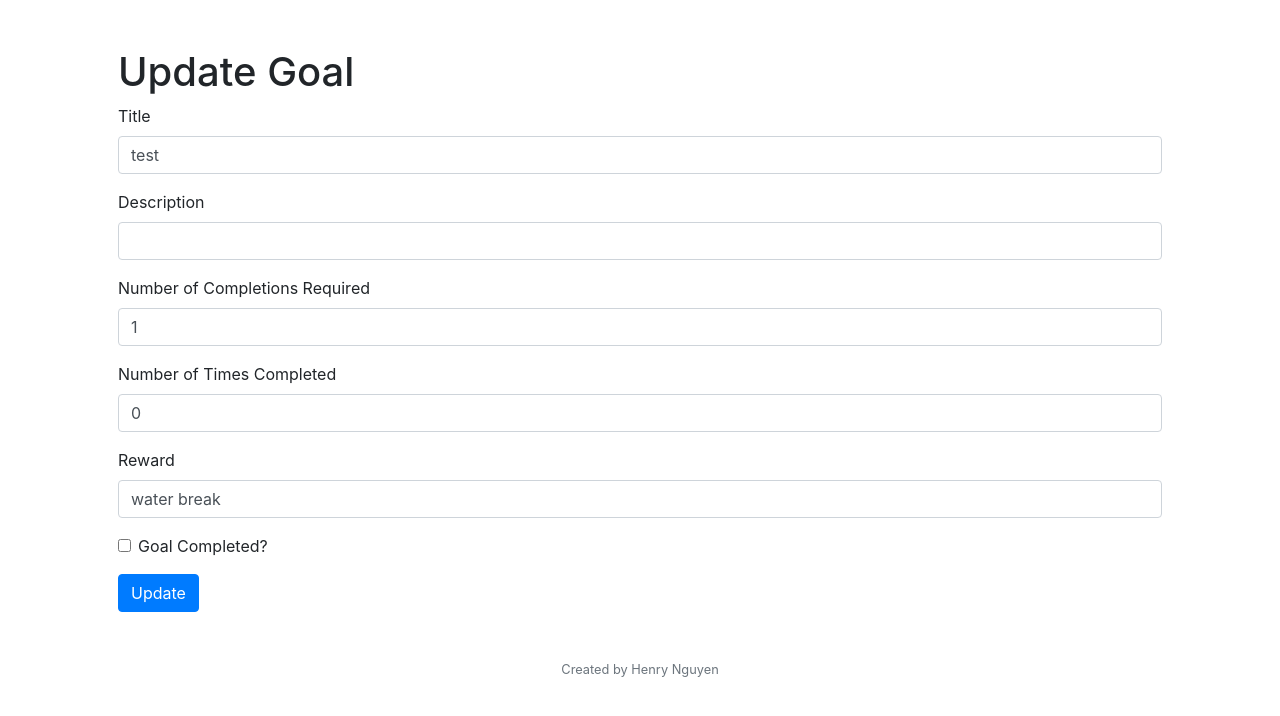
After one commit to double-H-nguyen/CS50, a Flask app: page /update_goal/1 in a window 1280 px wide. The commit adds this page. Shown: the top 716 px of the page. Run offline with Flask 2, Linux system fonts and the light colour scheme; data comes from the database, SQL or seed files in the repository; both versions use the stored data as it was after the commit.

Commit message:
Add ability to update goal

```diff
--- a/project/application.py
+++ b/project/application.py
@@ -4,6 +4,8 @@ from flask_migrate import Migrate
 from flask_session import Session
 from tempfile import mkdtemp
 from datetime import datetime
+
+#TODO replace request.form[""] with request.form.get() because .get() will return None of no input is entered
 
 
 #*******************************************
@@ -86,11 +88,11 @@ def index():
 def add_goal():
   user_id = 1 #! HARD-CODED user_id
   if request.method == "POST":
+    #TODO: validate inputs on the front-end
     title = request.form['title']
     description = request.form['description']
     completions_required = request.form['completions_required']
     reward = request.form['reward']
-    #TODO: validate inputs
 
     # Add goal to database
     new_goal = Goals(title=title, description=description, num_of_completions_required=completions_required, reward=reward, user_id=user_id)
@@ -104,6 +106,35 @@ def add_goal():
   return render_template("add_goal.html")
 
 
+@app.route('/update_goal/<int:id>', methods=['GET', 'POST'])
+def update_goal(id):
+  # Query goal (if it exist)
+  goal = Goals.query.get_or_404(id)
+
+  if request.method == "POST":
+    #TODO: validate inputs on the front-end
+    # Update goal to database
+    goal.title = request.form['title']
+    goal.description = request.form['description']
+    goal.completions_required = request.form['completions_required']
+    goal.num_of_completed = request.form['times_completed']
+    goal.reward = request.form['reward']
+
+    # Check if checkbox was checked
+    if request.form.get('is_completed'):
+      goal.is_completed = True
+    else: # form returned NONE
+      goal.is_completed = False
+
+    try:
+      db.session.commit()
+      return redirect('/')
+    except:
+      return 'Failed to update goal'
+
+  return render_template("update_goal.html", goal=goal)
+
+#TODO: Delete route
 #TODO: Create Register route
 #TODO: Create Login route
 
--- a/project/templates/index.html
+++ b/project/templates/index.html
@@ -9,9 +9,10 @@
     <tr>
       <th scope="col">Title</th>
       <th scope="col">Description</th>
+      <th scope="col">Date Created</th>
       <th scope="col">Progress</th>
+      <th scope="col">Goal Completed?</th>
       <th scope="col">Reward</th>
-      <th scope="col">Date Created</th>
       <th scope="col">Actions</th>
     </tr>
   </thead>
@@ -27,7 +28,7 @@
       <td>
         <a href="">Increment</a>
         <br>
-        <a href="">Update</a>
+        <a href="/update_goal/{{ goal.id }}">Update</a>
         <br>
         <a href="">Delete</a>
       </td>
--- /dev/null
+++ b/project/templates/update_goal.html
@@ -0,0 +1,38 @@
+{% extends "layout.html" %}
+
+{% block title %} Update {% endblock %}
+
+{% block main %}
+<h1>Update Goal</h1>
+<form action="/update_goal/{{ goal.id }}" method="POST">
+  <div class="form-group">
+    <label for="title">Title</label>
+    <input id="title" name="title" type="text" class="form-control" value="{{ goal.title }}" autocomplete="off" />
+  </div>
+  <div class="form-group">
+    <label for="description">Description</label>
+    <input id="description" name="description" type="text" class="form-control" value="{{ goal.description }}" autocomplete="off" />
+  </div>
+  <div class="form-group">
+    <label for="completions_required">Number of Completions Required</label>
+    <input id="completions_required" name="completions_required" type="text" class="form-control" value="{{ goal.num_of_completions_required }}" autocomplete="off" />
+  </div>
+  <div class="form-group">
+    <label for="times_completed">Number of Times Completed</label>
+    <input id="times_completed" name="times_completed" type="text" class="form-control" value="{{ goal.num_of_completed }}" autocomplete="off" />
+  </div>
+  <div class="form-group">
+    <label for="reward">Reward</label>
+    <input id="reward" name="reward" type="text" class="form-control" value="{{ goal.reward }}" autocomplete="off" />
+  </div>
+  <div class="form-group form-check">
+    {% if goal.is_completed %}
+    <input type="checkbox" class="form-check-input" id="is_completed" name="is_completed" checked>
+    {% else %}
+    <input type="checkbox" class="form-check-input" id="is_completed" name="is_completed">
+    {% endif %}
+    <label class="form-check-label" for="is_completed">Goal Completed?</label>
+  </div>
+  <button class="btn btn-primary" type="submit">Update</button>
+</form>
+{% endblock %}
```
Also changed, not shown: project/goal_tracker.db.
